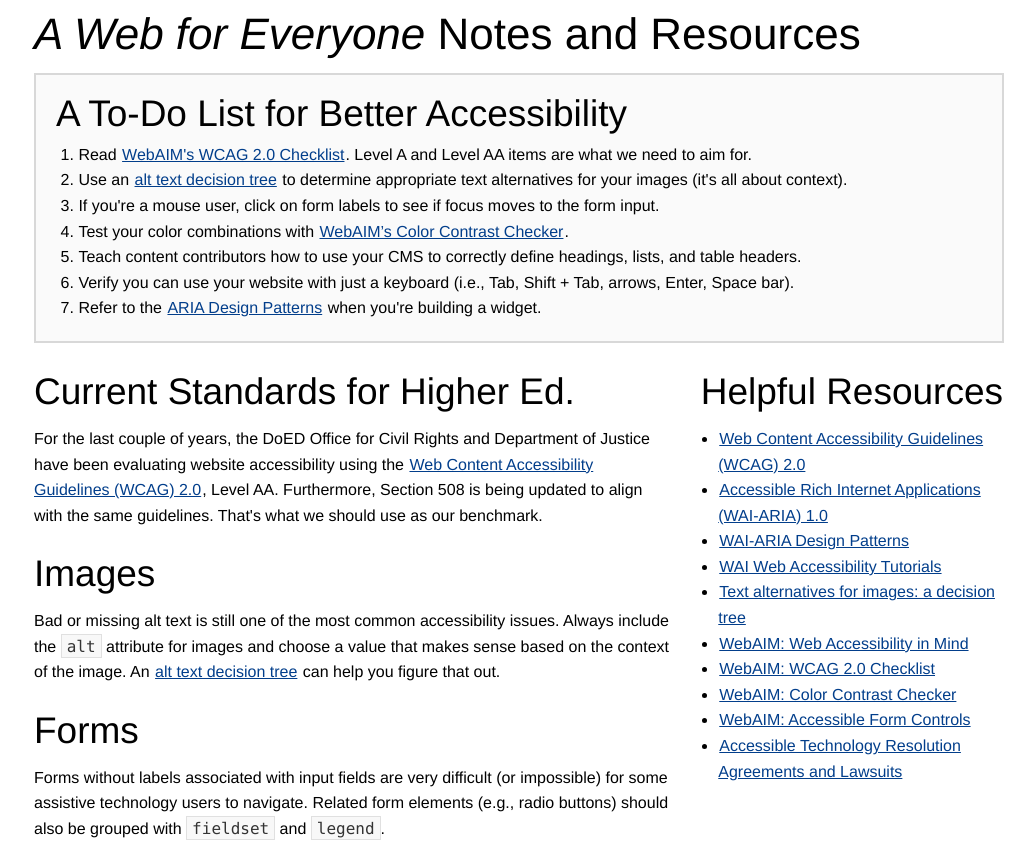
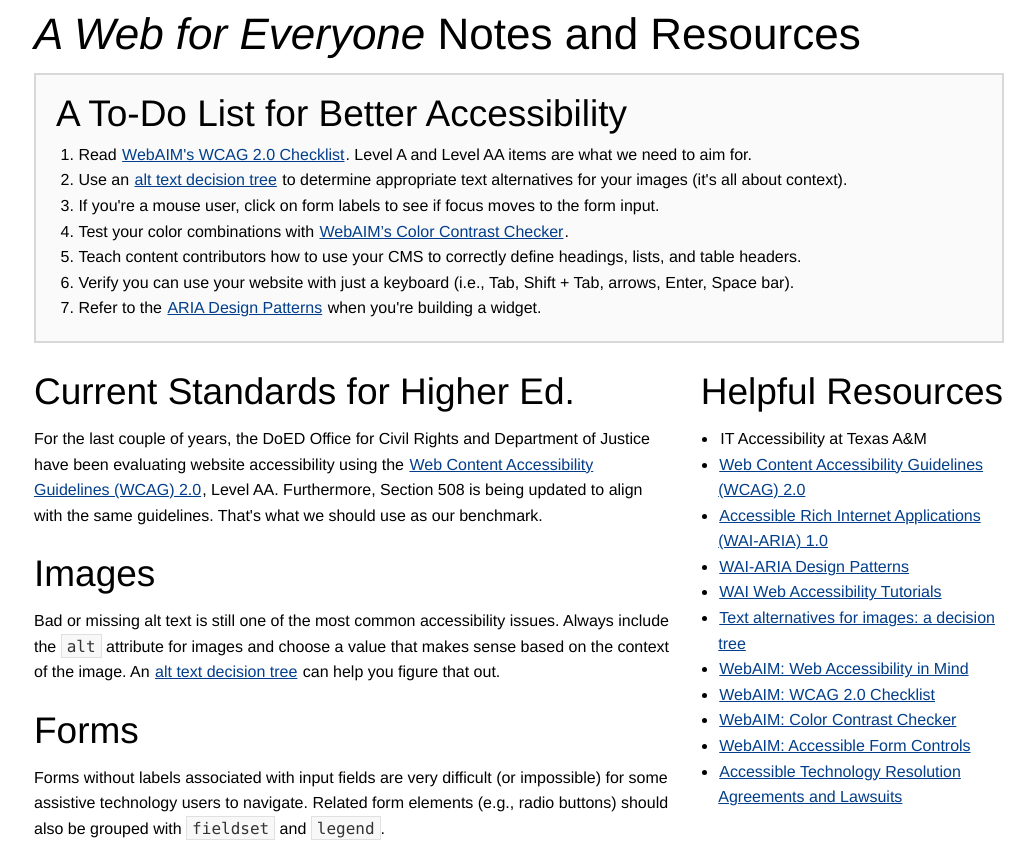
Before and after one commit to kboatsman/kboatsman.github.io, a plain HTML site: page techsummit15/index.html in a window 1280 px wide. Shown: the top 844 px of the page, without its empty margins (121-1156 px from the left). Drawn offline with Linux system fonts and the light colour scheme.

Commit message:
IT Accessibility website link

```diff
--- a/techsummit15/index.html
+++ b/techsummit15/index.html
@@ -63,6 +63,7 @@
       <div class="large-4 medium-4 columns">
         <h2>Helpful Resources</h2>
         <ul>
+            <li><a href="http://itaccessibility.tamu.edu/"></a>IT Accessibility at Texas A&amp;M</li>
             <li><a href="http://www.w3.org/TR/WCAG20/">Web Content Accessibility Guidelines (WCAG) 2.0</a></li>
             <li><a href="http://www.w3.org/TR/wai-aria/">Accessible Rich Internet Applications (WAI-ARIA) 1.0</a></li>
             <li><a href="http://www.w3.org/TR/wai-aria-practices/#aria_ex">WAI-ARIA Design Patterns</a></li>
```
